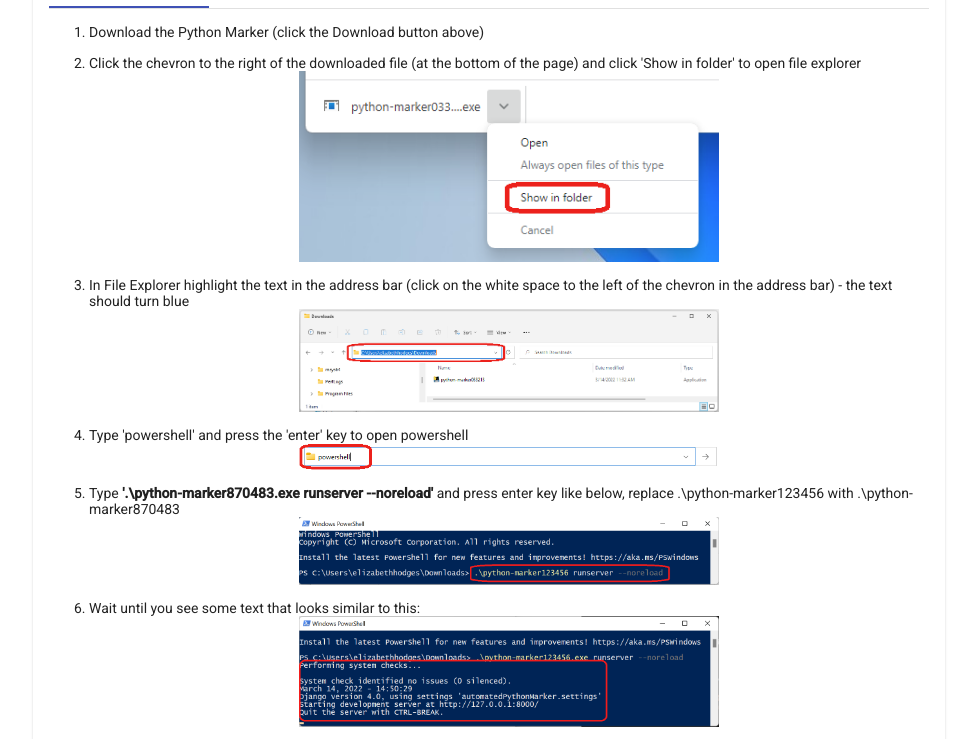
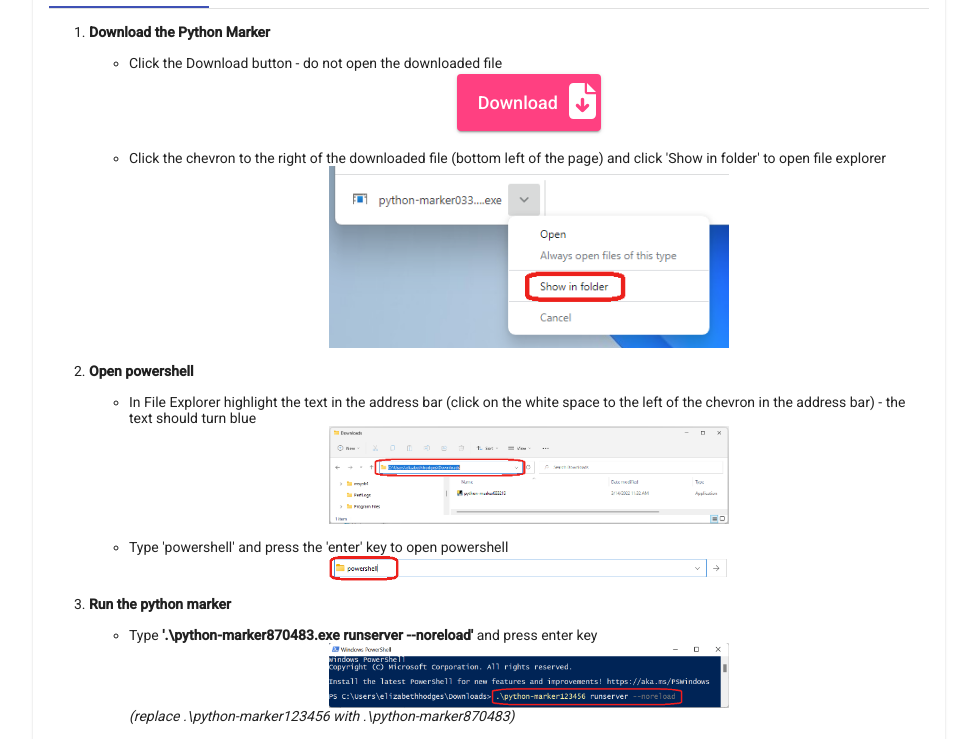
Before and after one commit to EMHodges/markerWebsite, an Angular app: page /download in a window 1280 px wide. Shown: the part 460-1199 px from the top of the page, without its empty margins (151-1128 px from the left). Built offline with nearby package versions, Linux system fonts and the light colour scheme.

Commit message:
updating documentation

```diff
--- a/src/app/download/download.component.html
+++ b/src/app/download/download.component.html
@@ -17,14 +17,27 @@
             <mat-tab label="Chrome">
                 <mat-card-content>
                     <ol>
-                        <li>Download the Python Marker (click the Download button above)
+                        <li><b>Download the Python Marker</b>
+                            <ul>
+                                <li>Click the Download button - do not open the downloaded file
+                                    <div class = "center">
+                                        <a href="assets/pythonMarker.exe" download="{{ downloadId }}.exe" (click)="postDownload()">
+                                            <button mat-raised-button color='accent' class='download-button'><span>Download</span><fa-icon class="icon" [icon]="faFileDownload" size="2x"></fa-icon></button>
+                                        </a>
+                                    </div>
+
                                 </li>
-                        <li>Click the chevron to the right of the downloaded file (at the bottom of the page) and click 'Show in folder' to open file explorer
+                                <li>Click the chevron to the right of the downloaded file (bottom left of the page) and click 'Show in folder' to open file explorer</li>
+
                                     <div>
                                         <img src="assets/download_screenshots/chrome/show_in_folder.png">
                                     </div>
+                            </ul>
                         </li>
-                        <li>In File Explorer highlight the text in the address bar (click on the white space to the left of the chevron in the address bar) - the text should turn blue
+                        <li><b>Open powershell</b>
+                            <ul>
+                                <li>
+                                    In File Explorer highlight the text in the address bar (click on the white space to the left of the chevron in the address bar) - the text should turn blue
                                     <div>
                                         <img src="assets/download_screenshots/chrome/highlight_address_bar.png">
                                     </div>
@@ -34,10 +47,17 @@
                                         <img src="assets/download_screenshots/chrome/type_powershell.png">
                                     </div>
                                 </li>
-                        <li>Type <b>'.\{{downloadId}}.exe runserver --noreload'</b> and press enter key like below, replace .\python-marker123456 with .\{{downloadId}}
+                            </ul>
+
+                        </li>
+                        <li><b>Run the python marker</b>
+                            <ul>
+                                <li>Type <b>'.\{{downloadId}}.exe runserver --noreload'</b> and press enter key
+                                    <div>
                                         <div>
                                             <img src="assets/download_screenshots/chrome/powershell_command.png">
-
+                                        </div>
+                                        <i>(replace .\python-marker123456 with .\{{downloadId}})</i>
                                     </div>
                                 </li>
                                 <li>Wait until you see some text that looks similar to this:
@@ -46,6 +66,10 @@
                                     </div>
                                 </li>
                                 <li>Navigate to <a href='http://127.0.0.1:8000'>'http:127.0.0.1:8000'</a> or click the run button below to open the python marker</li>
+                            </ul>
+
+                        </li>
+
                     </ol>
                     <div class = "center">
                         <a href="http://127.0.0.1:8000">
```
Lines whose indentation alone changed are shown as unchanged.
